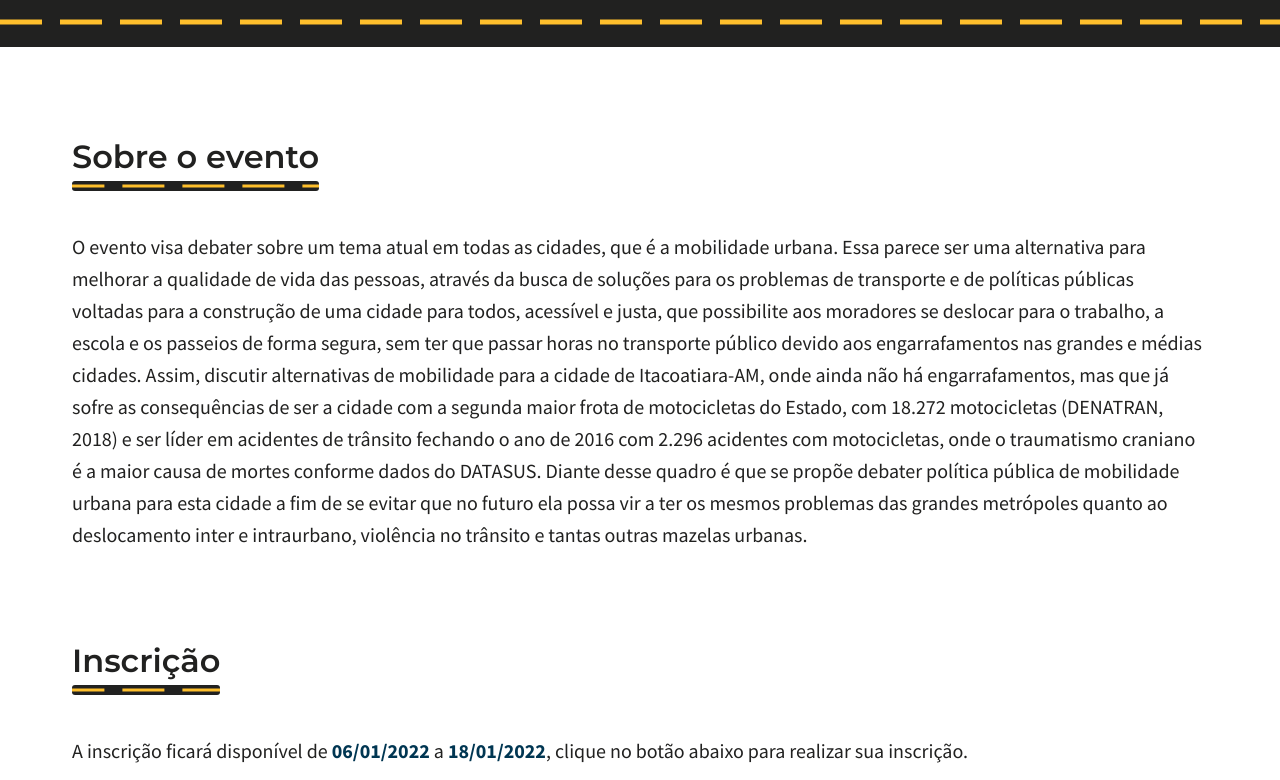
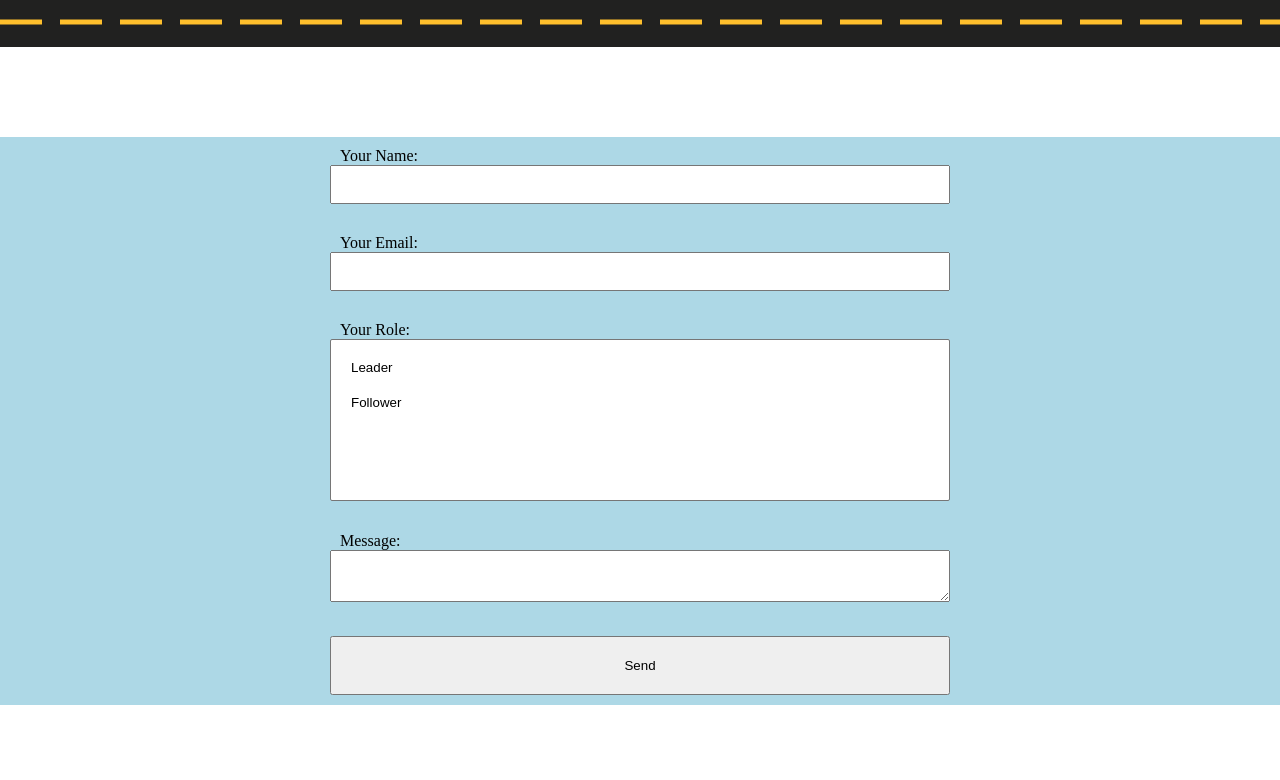
Before and after one commit to rosivancardosoferreira/mobilidade, a Next.js app: page / in a window 1280 px wide. Shown: the part 560-1340 px from the top of the page. Built offline with nearby package versions, Linux system fonts and the light colour scheme.

Commit message:
test: form netlify

```diff
--- a/src/presentation/pages/Home/index.tsx
+++ b/src/presentation/pages/Home/index.tsx
@@ -8,12 +8,14 @@
   Schedule,
   Subscription
 } from "presentation/sections/home";
+import { Form } from "presentation/sections/home/Form";
 
 export default function Home() {
   return (
     <>
       <Header />
       <BannerInfo />
+      <Form />
       <AboutEvent />
       <Subscription />
       <Schedule />
--- /dev/null
+++ b/src/presentation/sections/home/Form/index.tsx
@@ -0,0 +1,39 @@
+import React from "react";
+import { Teste } from "./styles";
+
+export function Form() {
+  return (
+    <Teste>
+      <form name="contact" method="POST" data-netlify="true">
+        <input type="hidden" name="form-name" value="contact" />
+        <p>
+          <label>
+            Your Name: <input type="text" name="name" />
+          </label>
+        </p>
+        <p>
+          <label>
+            Your Email: <input type="email" name="email" />
+          </label>
+        </p>
+        <p>
+          <label>
+            Your Role:{" "}
+            <select name="role[]" multiple>
+              <option value="leader">Leader</option>
+              <option value="follower">Follower</option>
+            </select>
+          </label>
+        </p>
+        <p>
+          <label>
+            Message: <textarea name="message"></textarea>
+          </label>
+        </p>
+        <p>
+          <button type="submit">Send</button>
+        </p>
+      </form>
+    </Teste>
+  );
+}
--- /dev/null
+++ b/src/presentation/sections/home/Form/styles.ts
@@ -0,0 +1,25 @@
+import styled from "styled-components";
+
+export const Teste = styled.section`
+  grid-column: 1 / 4;
+  width: 100%;
+  background-color: lightblue;
+  display: flex;
+  justify-content: center;
+  flex-direction: column;
+  align-items: center;
+  form {
+    width: 50%;
+    display: flex;
+    justify-content: center;
+    flex-direction: column;
+    row-gap: 10px;
+  }
+  form * {
+    width: 100%;
+    padding: 10px;
+  }
+  button {
+    padding: 20px;
+  }
+`;
--- a/src/styles/global.ts
+++ b/src/styles/global.ts
@@ -38,6 +38,9 @@
   body,
   html {
     overflow-x: hidden;
+    :target {
+      scroll-margin-top: .8em;
+    }
   }
 
   body {
```
